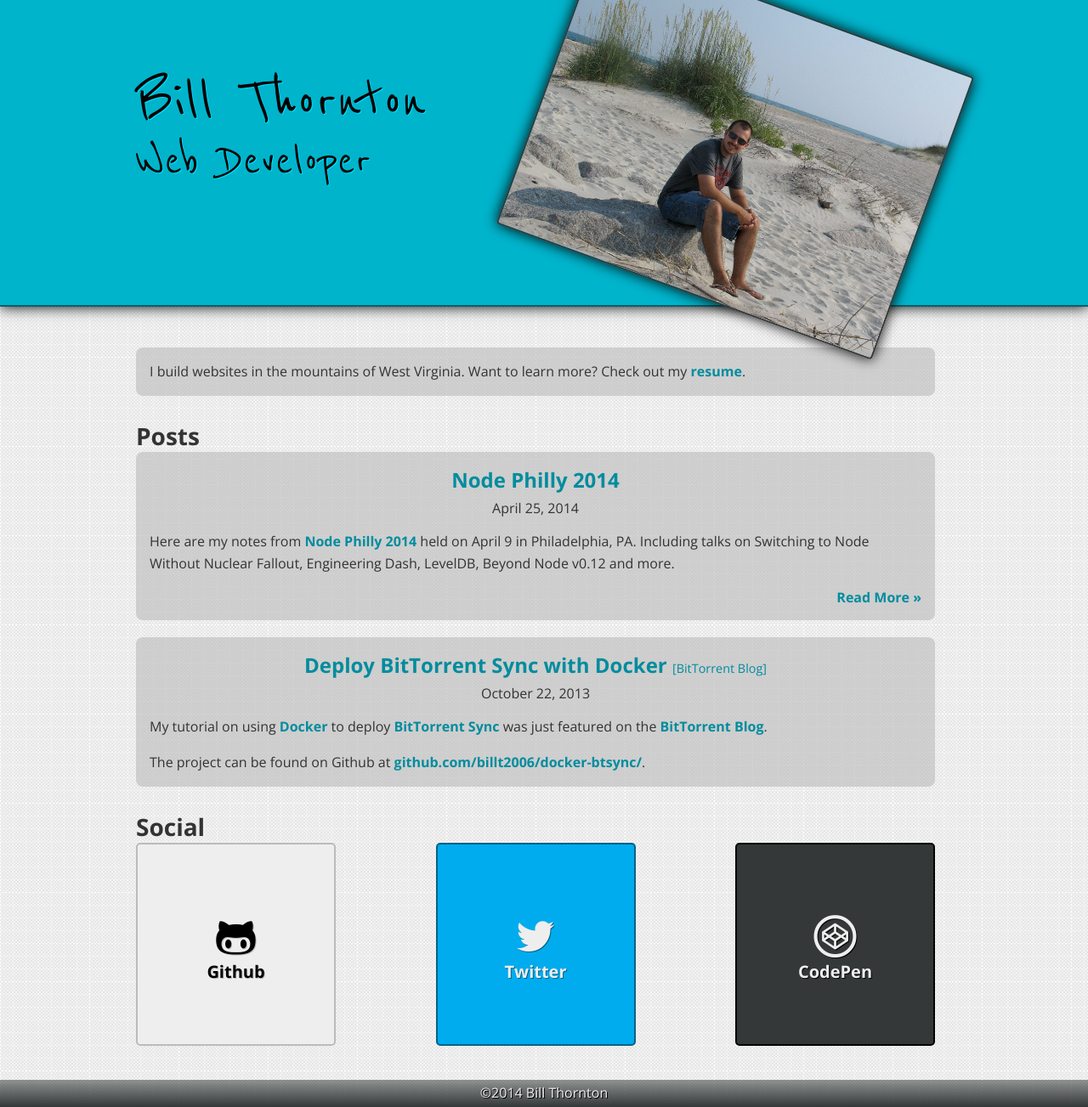
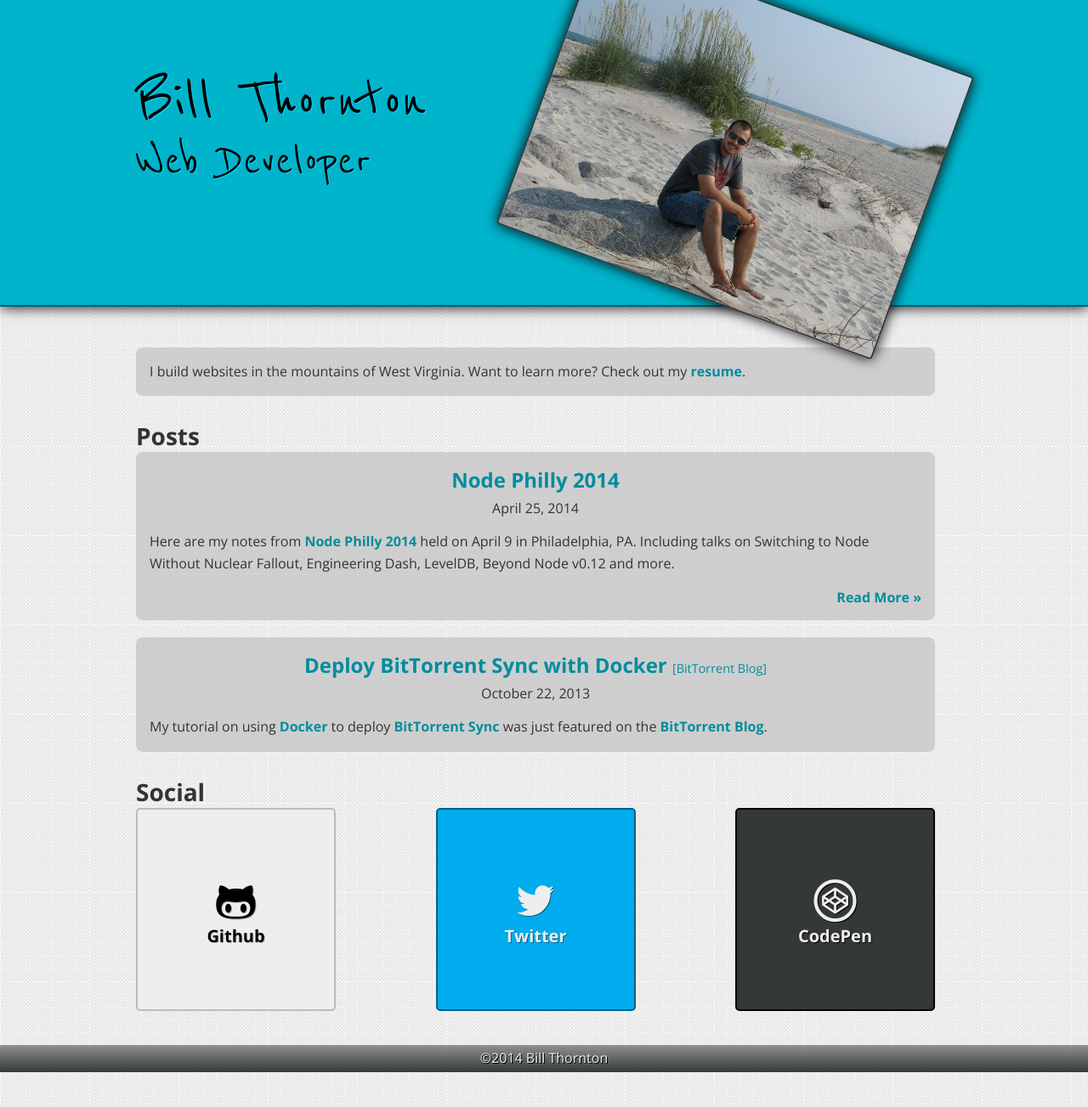
Before and after one commit to billt2006/billt2006.github.io, a Jekyll site: the page built from index.html, in a window 1280 px wide. Shown: the whole page at 85% size. Built offline with Jekyll 4.4.1, drawn with Linux system fonts in a browser that asks for light colours; Markdown is read by kramdown in place of the engine named in the settings.

Commit message:
Add Twitter card support to posts Add rss feed link tag Change how posts get listed

```diff
--- a/_includes/head.html
+++ b/_includes/head.html
@@ -3,6 +3,24 @@
   <meta http-equiv="X-UA-Compatible" content="IE=edge">
   <meta name="viewport" content="width=device-width, initial-scale=1">
   <meta name="description" content="">
+
+  {% if page.image %}
+    <meta name="twitter:card" content="summary_large_image">
+    <meta name="twitter:image:src" content="{{ site.url }}{{ page.image.src }}">
+  {% else %}
+    <meta name="twitter:card" content="summary">
+  {% endif %}
+  <meta name="twitter:site" content="@billt2006">
+  <meta name="twitter:creator" content="@billt2006">
+  <meta name="twitter:title" content="{{ page.title }}">
+  {% if page.description %}
+    <meta name="twitter:description" content="{{ page.description | markdownify | strip_html | xml_escape | truncate: 200 }}">
+  {% else %}
+    <meta name="twitter:description" content="{{ page.content | markdownify | strip_html | xml_escape | truncate: 200 }}">
+  {% endif %}
+  {% if page.external %}
+    <meta name="twitter:url" content="{{ page.external.url }}">
+  {% endif %}
 
   <title>{{ page.title }}</title>
 
--- a/_includes/posts.html
+++ b/_includes/posts.html
@@ -16,7 +16,11 @@
 					{{ post.date | date: "%B %-d, %Y" }}
 				</time>
 			</div>
-			{{ post.excerpt }}
+			{% if post.description %}
+				{{ post.description | markdownify }}
+			{% else %}
+				{{ post.excerpt }}
+			{% endif %}
 			{% unless post.external %}
 				<div class="text-right"><a href="{{ post.url }}">Read More &raquo;</a></div>
 			{% endunless %}
--- a/_posts/2013-10-22-deploy-bittorrent-sync-with-docker.md
+++ b/_posts/2013-10-22-deploy-bittorrent-sync-with-docker.md
@@ -1,17 +1,6 @@
 ---
 layout: post
 title: Deploy BitTorrent Sync with Docker
-excerpt:
-  <p>
-    My tutorial on using <a href="http://docker.io/">Docker</a> to deploy
-    <a href="http://labs.bittorrent.com/experiments/sync.html">BitTorrent Sync</a>
-    was just featured on the
-    <a href="http://blog.bittorrent.com/2013/10/22/sync-hacks-deploy-bittorrent-sync-with-docker/">BitTorrent Blog</a>.
-  </p>
-  <p>
-    The project can be found on Github at
-    <a href="https://github.com/billt2006/docker-btsync/">github.com/billt2006/docker-btsync/</a>.
-  </p>
 external:
   site: BitTorrent Blog
   url: http://blog.bittorrent.com/2013/10/22/sync-hacks-deploy-bittorrent-sync-with-docker/
```
Also changed, not shown: _posts/2014-04-25-node-philly-2014.md (+2 -4 lines). Lines whose indentation alone changed are shown as unchanged.
